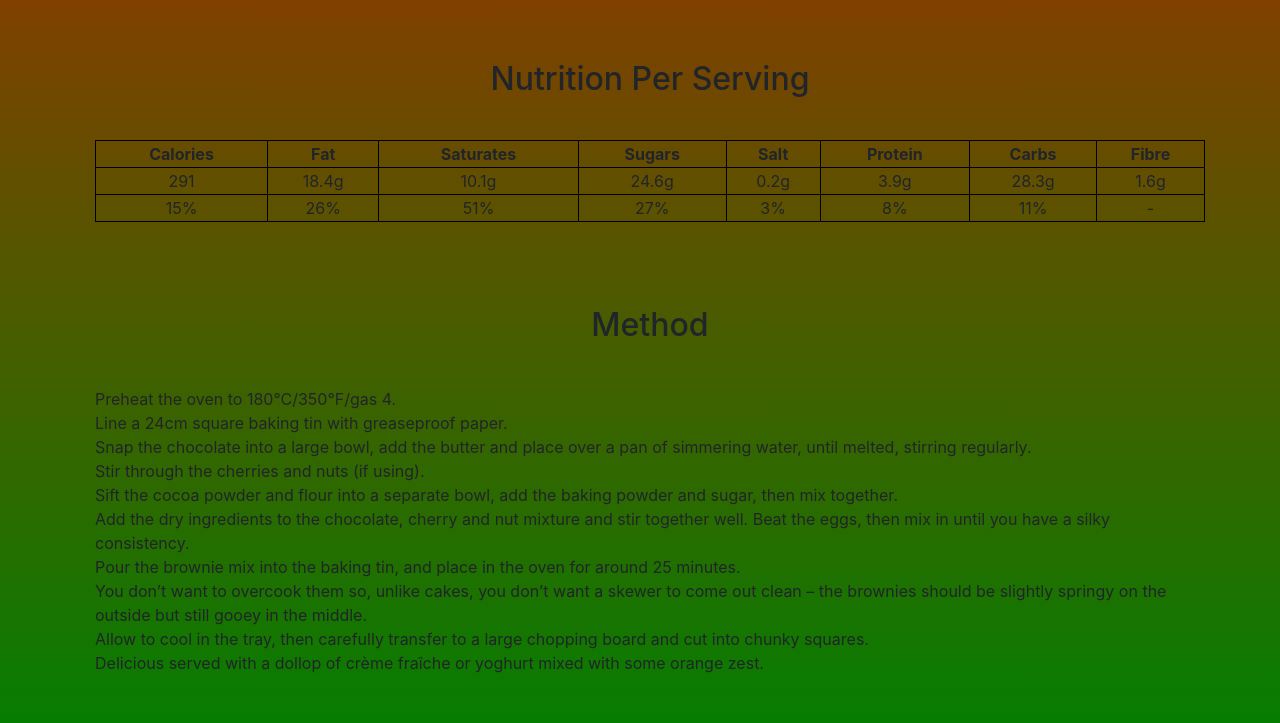
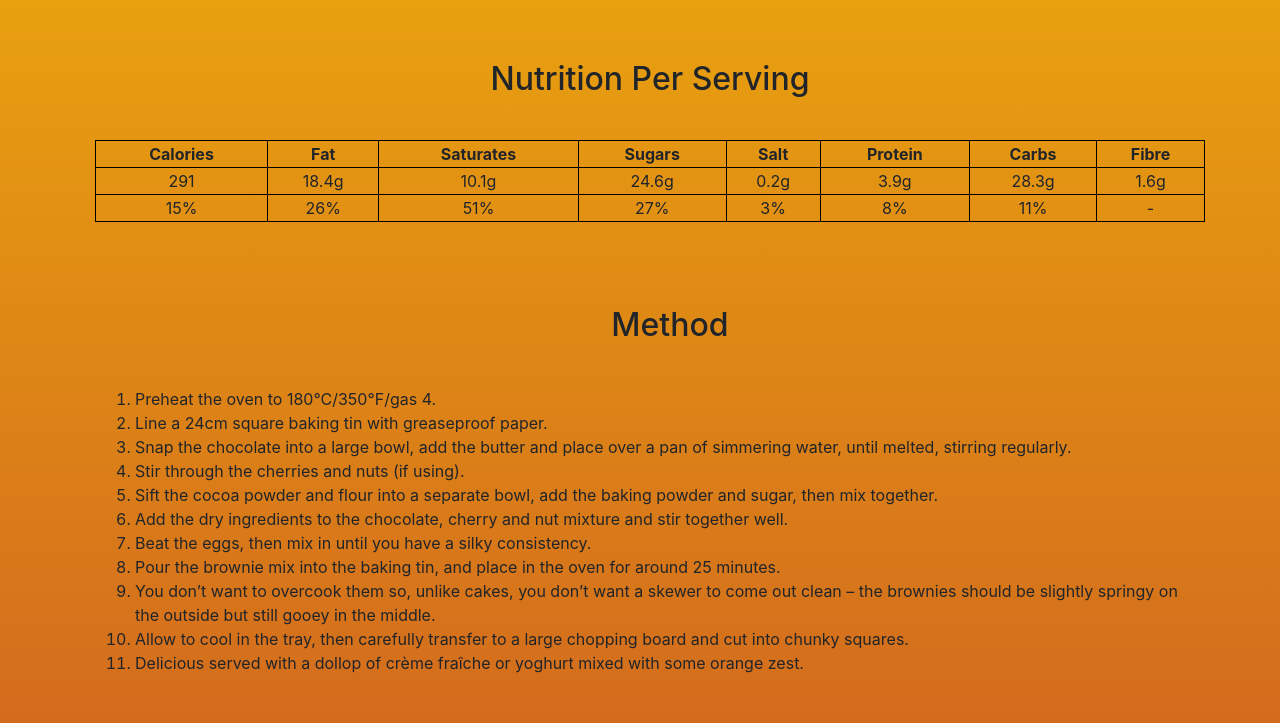
Before and after one commit to jody-davids-07/jody-davids-recipe-website, a plain HTML site: page index.html in a window 1280 px wide. Shown: the part 749-1472 px from the top of the page. Drawn offline with nearby package versions, Linux system fonts and the light colour scheme.

Commit message:
Changed the list style of the method list

```diff
--- a/css/style.css
+++ b/css/style.css
@@ -5,20 +5,18 @@
 
 }
 
-
 .container {
 	margin: 80px;
 }
 
-
 body {
 	background-color: #42c264;
-	background-image: -webkit-linear-gradient(red,green);
-	background-image:-chrome-linear-gradient(red,green);
-	background-image:-moz-linear-gradient(red,green);
-	background-image:-o-linear-gradient(red,green);
-	background-image:-ms-linear-gradient(red,green);
-	background-image:linear-gradient(red,green);
+	background-image: -webkit-linear-gradient(gold,chocolate);
+	background-image:-chrome-linear-gradient(gold,chocolate);
+	background-image:-moz-linear-gradient(gold,chocolate);
+	background-image:-o-linear-gradient(gold,chocolate);
+	background-image:-ms-linear-gradient(gold,chocolate);
+	background-image:linear-gradient(gold,chocolate);
 
 }
 
@@ -31,6 +29,17 @@ body {
 #mainPic{
 	float:left;
 	width:35%;
+
+}
+
+.ingredients {
+	margin: 0;
+	padding: 0;
+
+}
+
+ul {
+	list-style-type: none;
 }
 
 #nutritionPerServing{
@@ -38,14 +47,16 @@ body {
 	margin-top: 50px;
 
 }
+
 table, th, td{
 	border: 1px solid black;
 
-  }
+}
 
 .lead {
 	padding: 30px;
 	margin: 30px;
+
 }
 
 #method {
@@ -54,3 +65,19 @@ table, th, td{
 	text-align: center;
 
 }
+
+@media only screen and (max-width: px) {
+
+}
+
+@media only screen and (max-width: px) {
+
+}
+
+@media only screen and (max-width: px) {
+
+}
+
+@media only screen and (max-width: px) {
+
+}
--- a/index.html
+++ b/index.html
@@ -69,8 +69,8 @@
             <p class="lead">VEGETARIAN “This is a great little recipe for easy, fail-safe, gloriously gooey chocolate brownies ”<br> -SERVES 20 -COOKS IN40 MINUTES PLUS CHILLING TIME -DIFFICULTY [SUPER EASY]</p>
 
             <!-- ingredients here -->
-            <div class="ingredients">
-                <ul>
+             <div class="ingredients">
+                <ul class="a">
 
                    <h2>Ingredients</h2>
                    <li>200 g quality dark chocolate (70%)</li>
@@ -84,7 +84,7 @@
                    <li>4 large free-range eggs</li>
 
                 </ul>
-            </div>
+             </div>
 
             <!-- table of nutrition per serving here -->
             <h2 id="nutritionPerServing">Nutrition Per Serving</h2>
@@ -123,18 +123,22 @@
         </div>
 
         <div>
+            <ol class="b">
             <h2 id="method">Method</h2>
 
-           <p> Preheat the oven to 180°C/350°F/gas 4. <br>
-            Line a 24cm square baking tin with greaseproof paper.<br>
-            Snap the chocolate into a large bowl, add the butter and place over a pan of simmering water, until melted, stirring regularly.<br>
-            Stir through the cherries and nuts (if using). <br>
-            Sift the cocoa powder and flour into a separate bowl, add the baking powder and sugar, then mix together.<br>
-            Add the dry ingredients to the chocolate, cherry and nut mixture and stir together well. Beat the eggs, then mix in until you have a silky consistency. <br>
-            Pour the brownie mix into the baking tin, and place in the oven for around 25 minutes. <br> You don’t want to overcook them so, unlike cakes, you don’t want a skewer to come out clean – the brownies should be slightly springy on the outside but still gooey in the middle. <br>
-            Allow to cool in the tray, then carefully transfer to a large chopping board and cut into chunky squares. <br> Delicious served with a dollop of crème fraîche or yoghurt mixed with some orange zest.
-           </p>
+           <li> Preheat the oven to 180°C/350°F/gas 4. </li>
+           <li> Line a 24cm square baking tin with greaseproof paper. </li>
+           <li> Snap the chocolate into a large bowl, add the butter and place over a pan of simmering water, until melted, stirring regularly. </li>
+           <li> Stir through the cherries and nuts (if using). </li>
+           <li> Sift the cocoa powder and flour into a separate bowl, add the baking powder and sugar, then mix together. </li>
+           <li> Add the dry ingredients to the chocolate, cherry and nut mixture and stir together well. </li>
+           <li> Beat the eggs, then mix in until you have a silky consistency. </li>
+           <li>Pour the brownie mix into the baking tin, and place in the oven for around 25 minutes.</li>
+           <li> You don’t want to overcook them so, unlike cakes, you don’t want a skewer to come out clean – the brownies should be slightly springy on the outside but still gooey in the middle. </li>
+           <li> Allow to cool in the tray, then carefully transfer to a large chopping board and cut into chunky squares. </li>
+           <li> Delicious served with a dollop of crème fraîche or yoghurt mixed with some orange zest. </li>
 
+        </ol>
 
         </div>
 
```
